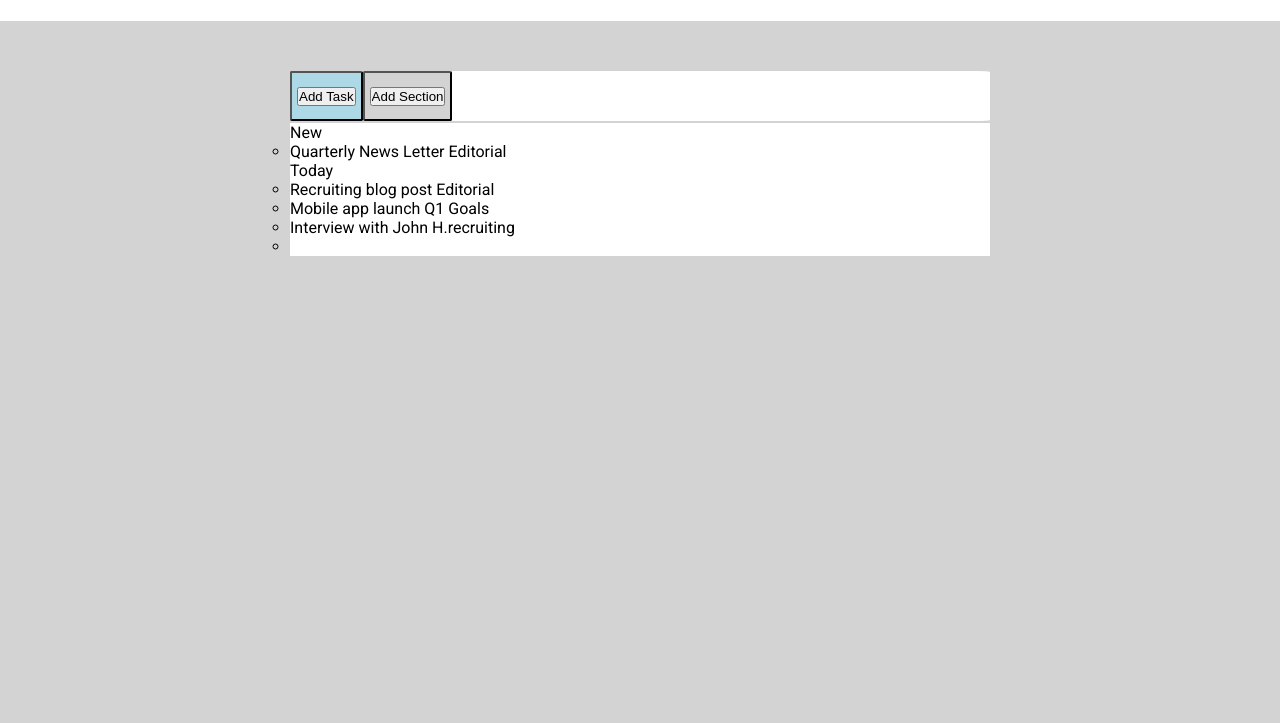
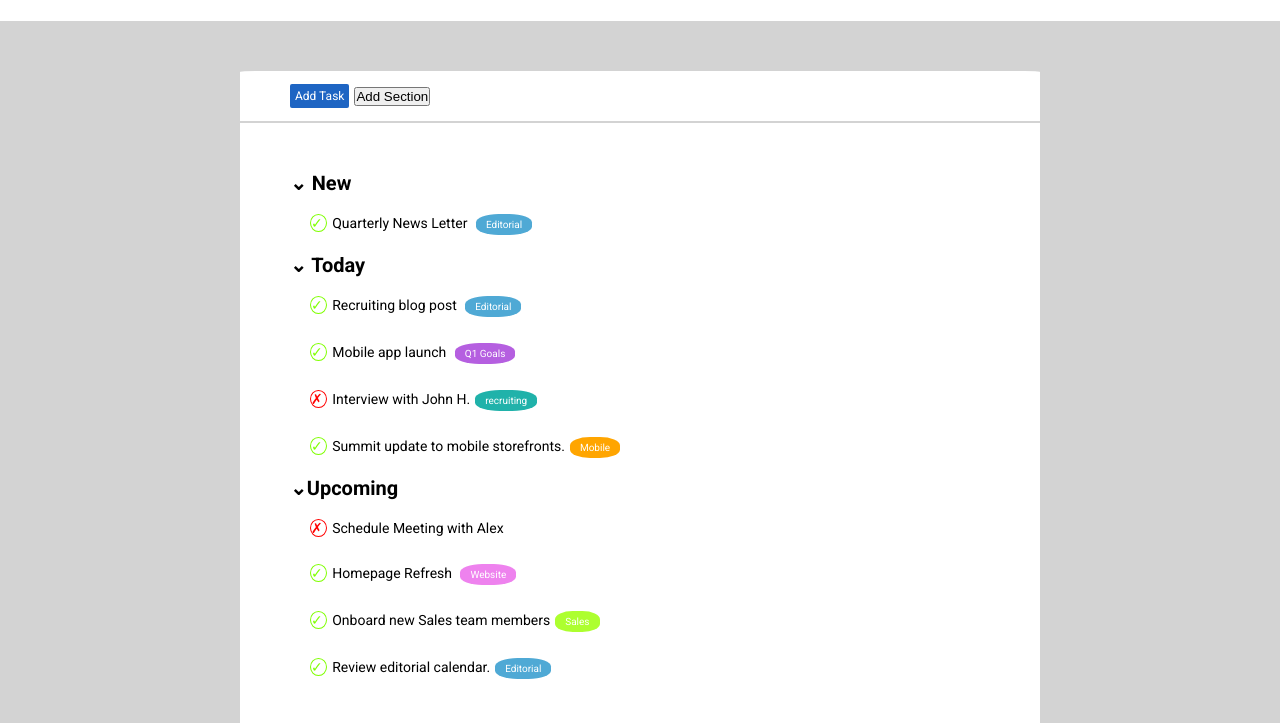
Before and after one commit to serena-peschiaroli/html-css-toboolist, a plain HTML site: page index.html in a window 1280 px wide. Shown: the part 79-802 px from the top of the page. Drawn offline with Linux system fonts and the light colour scheme.

Commit message:
Fix: trying to fix buttons

```diff
--- a/css/style.css
+++ b/css/style.css
@@ -30,36 +30,49 @@ body {
 }
 
 .button-container {
-    display: flex;
+    font-family: 'Roboto', sans-serif;
     width: 700px;
     height: 50px;
     background-color: white;
-    border-radius: 2%;
+    color: white;
+    border-top-right-radius: 2%;
+    border-top-left-radius: 2%;
     margin-top: 50px;
     margin-left: auto;
     margin-right: auto;
-    vertical-align: middle;
+    padding-left: 50px;
+    padding-right: 50px;
+    display: flex;
+}
+button.style {
+    text-align: center;
+    padding: 2px;
+    border: none;
+    border-radius: 2px;
+    margin-top: auto;
+    margin-bottom: auto;
+
 }
 .blu-button {
-    background: white;
-    background-color: lightblue;
+    background-color: rgb(30, 101, 195);
+    color: white;
+    font-size: 12px;
+    text-align: center;
+    padding: 5px;
+    border: none;
+    border-radius: 2px;
+    margin-top: auto;
+    margin-bottom: auto;
+}
+
+.white-button {
+    background-color: white;
     text-align: center;
     padding: 5px;
     border-radius: 2px;
     display: inline-block;
     background-size: contain;
-
-
-}
-
-.white-button {
-    background: white;
-    background-color: lightgray;
-    text-align: center;
-    padding: 5px;
-    border-radius: 2px;
-    display: inline-block;
-    background-size: contain;
+    border: none;
 
 }
 
@@ -67,11 +80,96 @@ body {
     display: block;
     background-color: white;
     width: 700px;
+    height: 500px;
     margin-left: auto;
     margin-right: auto;
     margin-top: 2px;
+    padding: 50px;
+    line-height: 30px;
+}
+
+ul , li {
+    list-style-type: none;
+    margin-left: 10px;
+    font-size: 14px;
+    line-height: 30px;
+    font-weight: normal;
+    margin-top: 15px;
+    margin-bottom: 15px
+    ;
 }
 
 .task-list {
     list-style-type: none;
+    font-size: 20px;
+    font-weight: bold;
+    line-height: 20px;
+    display:block
 }
+
+.check {
+    background-color: white;
+    border: 1px solid chartreuse;
+    color: chartreuse;
+    border-radius: 50%;
+    margin-right: 5px;
+}
+.cross {
+    background-color: white;
+    border: 1px solid red;
+    color: red;
+    border-radius: 50%;
+    margin-right: 5px;
+
+}
+
+.editorial {
+    margin-left: 5px;
+    background-color: rgb(79, 169, 213);
+    border-radius: 40%;
+    font-size: 10px;
+    padding: 5px 10px 5px 10px;
+    color: white;
+}
+
+.q1-goals {
+    margin-left: 5px;
+    background-color: rgb(181, 95, 224);
+    border-radius: 40%;
+    font-size: 10px;
+    padding: 5px 10px 5px 10px;
+    color: white;
+
+}
+.recruiting {
+    margin-left: 5px;
+    background-color:lightseagreen;
+    border-radius: 40%;
+    font-size: 10px;
+    padding: 5px 10px 5px 10px;
+    color: white;
+}
+.mobile {
+    margin-left: 5px;
+    background-color:orange;
+    border-radius: 40%;
+    font-size: 10px;
+    padding: 5px 10px 5px 10px;
+    color: white;
+}
+.website {
+    margin-left: 5px;
+    background-color:violet;
+    border-radius: 40%;
+    font-size: 10px;
+    padding: 5px 10px 5px 10px;
+    color: white;
+}
+.sales {
+    margin-left: 5px;
+    background-color:greenyellow;
+    border-radius: 40%;
+    font-size: 10px;
+    padding: 5px 10px 5px 10px;
+    color: white;
+}
--- a/index.html
+++ b/index.html
@@ -26,9 +26,9 @@
     <main>
         <!-- task-sectionbutton -->
         <div class="button-container">
-            <button class="blu-button">
-                <input type="submit" value="Add Task">
-            </button>
+            <span class="blu-button">
+               Add Task
+            </span>
             <button class="white-button">
                 <input type="submit" value="Add Section">
             </button>
@@ -39,23 +39,51 @@
         <!-- /task-sectionbutton -->
         <!-- task-list -->
         <div class="list-container">
-            <ol class="task-list"> New
+            <ol class="task-list"> &#8964; New
                 <ul>
-                    <li><span class="check">
+                    <li><span class="check">&check;
                     </span> Quarterly News Letter <span class="editorial">Editorial</span></li>
                 </ul>
              </ol>
-             <ol class="task-list">
+             <ol class="task-list"> &#8964;
                 Today <ul>
-                    <li><span class="check">
-                    </span> Recruiting blog post <span class="editorial">Editorial</span></li>
-                    <li><span class="check">
-                    </span> Mobile app launch <span class="q1-goals">Q1 Goals</span></li>
-                    <li><span class="nope">
-                    </span> Interview with John H.<span class="Recruiting">recruiting</span></li>
-                    <li></li>
+                    <li>
+                        <span class="check">&check;
+                        </span> Recruiting blog post <span class="editorial">Editorial</span></li>
+                    <li>
+                        <span class="check">&check;
+                        </span> Mobile app launch <span class="q1-goals">Q1 Goals</span></li>
+                    <li>
+                        <span class="cross">&cross;
+                        </span> Interview with John H.<span class="recruiting">recruiting</span></li>
+                    <li>
+                        <span class="check">&check;
+                        </span> Summit update to mobile storefronts.<span class="mobile">Mobile</span></li>
+                    </li>
                 </ul>
              </ol>
+             <ol class="task-list"> &#8964;Upcoming
+                <ul>
+                    <li>
+                        <span class="cross">&cross;
+                        </span> Schedule Meeting with Alex</li>
+                    <li>
+                        <span class="check">&check;
+                        </span> Homepage Refresh <span class="website">Website</span></li>
+                    <li>
+                        <span class="check">&check;
+                        </span> Onboard new Sales team members<span class="sales">Sales</span></li>
+                    <li>
+                        <span class="check">&check;
+                        </span> Review editorial calendar.<span class="editorial">Editorial</span></li>
+                    </li>
+                </ul>
+
+             </ol>
+
+
+             </div>
+
 
 
         </div>
```
